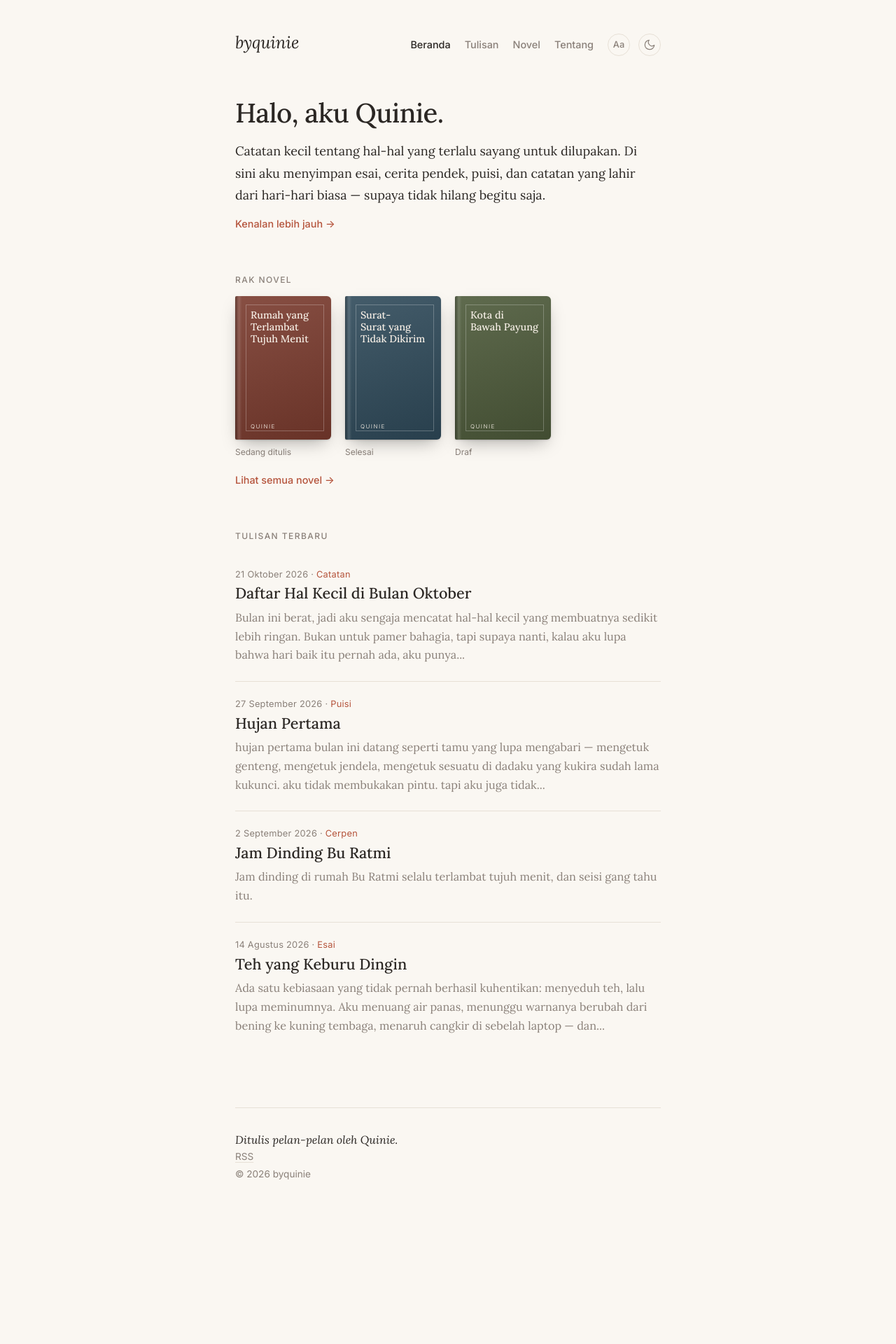
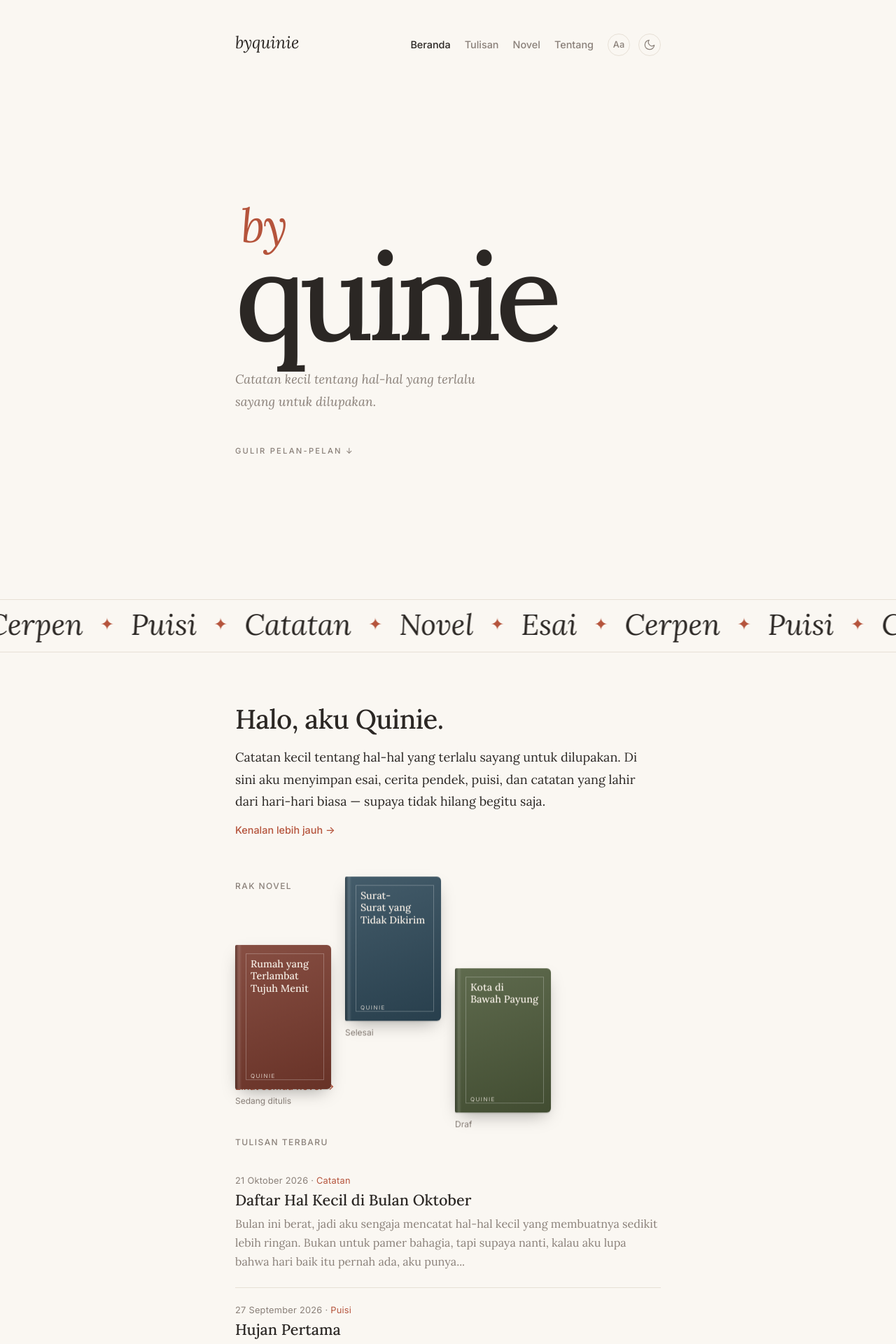
Before and after one commit to quintamauna-design/byquinie, a Jekyll site: the page built from index.html, in a window 1280 px wide. Shown: the top 1920 px of the page at 70% size. Built offline with Jekyll 4.4.1, drawn with Linux system fonts in a browser that asks for light colours; before the commit the page ends 1740 px from its top, so only the background shows below that.

Commit message:
Tambah kursor planet hati pink dan efek gulir halus di beranda
Judul besar yang mengecil saat digulir, pita kategori yang mengikuti arah
gulir, munculan bertahap, parallax rak novel, dan scroll halus untuk roda
mouse. Semua gerak mati otomatis kalau pembaca memilih kurangi gerakan.

Co-Authored-By: Claude Opus 5.5 <noreply@anthropic.com>
Claude-Session: https://claude.ai/code/session_01MKT3ppki7aJBQg2AK52wbt

```diff
--- a/_layouts/default.html
+++ b/_layouts/default.html
@@ -37,6 +38,25 @@
     </main>
     {% include footer.html %}
   </div>
+  <div class="cursor" aria-hidden="true">
+    <svg viewBox="0 0 64 64" width="44" height="44">
+      <defs>
+        <radialGradient id="planet-pink" cx="35%" cy="30%" r="75%">
+          <stop offset="0" stop-color="#ffe3ef"/>
+          <stop offset=".45" stop-color="#ff8fc0"/>
+          <stop offset="1" stop-color="#e2428a"/>
+        </radialGradient>
+      </defs>
+      <!-- cincin bagian belakang -->
+      <path class="ring" d="M6 38 C6 30 58 22 58 28" fill="none" stroke="#f06aa8" stroke-width="3.2" stroke-linecap="round" opacity=".7"/>
+      <!-- planetnya berbentuk hati -->
+      <path d="M32 52 C14 40 10 30 14 22 C18 14 28 14 32 22 C36 14 46 14 50 22 C54 30 50 40 32 52 Z" fill="url(#planet-pink)"/>
+      <ellipse cx="24" cy="24" rx="4" ry="2.4" fill="#fff" opacity=".7" transform="rotate(-30 24 24)"/>
+      <!-- cincin bagian depan -->
+      <path class="ring" d="M58 28 C58 36 6 44 6 38" fill="none" stroke="#ff8cc0" stroke-width="3.2" stroke-linecap="round"/>
+      <circle class="moon" cx="56" cy="12" r="2.6" fill="#ff5fa2"/>
+    </svg>
+  </div>
   <script src="{{ '/assets/js/main.js' | relative_url }}" defer></script>
 </body>
 </html>
--- a/assets/css/style.css
+++ b/assets/css/style.css
@@ -287,3 +287,79 @@ main { flex: 1; }
   .reader { position: static; }
   .reader-panel { left: 0; right: 0; top: calc(100% - 1.75rem); width: auto; }
 }
+
+/* ── Beranda: judul besar & pita berjalan ─────────────── */
+.hero {
+  --p: 0;
+  min-height: 78vh;
+  display: flex; flex-direction: column; justify-content: center;
+  margin: -1rem 0 2rem;
+}
+.hero-mark {
+  margin: 0;
+  font: 500 clamp(4.5rem, 22vw, 11rem)/.82 "Lora", Georgia, serif;
+  letter-spacing: -.055em;
+  transform: translateY(calc(var(--p) * -18vh)) scale(calc(1 - var(--p) * .35));
+  transform-origin: left top;
+  opacity: calc(1 - var(--p) * .8);
+  will-change: transform;
+}
+.hero-by { display: block; font-style: italic; font-size: .38em; letter-spacing: -.02em; color: var(--accent); margin-left: .12em; }
+.hero-name { display: block; }
+.hero-tag {
+  max-width: 24rem; margin: 2rem 0 0;
+  font-style: italic; color: var(--muted);
+  transform: translateY(calc(var(--p) * -6vh));
+  opacity: calc(1 - var(--p) * 1.6);
+}
+.hero-hint { margin: 3rem 0 0; font: 500 .7rem var(--sans); letter-spacing: .2em; text-transform: uppercase; color: var(--muted); opacity: calc(1 - var(--p) * 3); }
+
+.marquee {
+  width: 100vw; margin: 0 calc(50% - 50vw) 4.5rem;
+  overflow: hidden; white-space: nowrap;
+  border-block: 1px solid var(--line);
+  padding: .9rem 0;
+}
+.marquee-track { display: inline-flex; gap: 1.5rem; will-change: transform; }
+.marquee-track span { font: italic 500 clamp(1.6rem, 5vw, 2.6rem)/1 "Lora", Georgia, serif; }
+.marquee-track .star { color: var(--accent); font-style: normal; font-size: clamp(1rem, 3vw, 1.5rem); align-self: center; }
+
+/* ── Gerak saat digulir ───────────────────────────────── */
+.motion .reveal { opacity: 0; transform: translateY(2.5rem); filter: blur(6px); }
+.motion .reveal.is-in {
+  opacity: 1; transform: none; filter: none;
+  transition: opacity .9s cubic-bezier(.2,.7,.2,1), transform 1.1s cubic-bezier(.2,.7,.2,1), filter .9s;
+  transition-delay: var(--delay, 0s);
+}
+.split .w { display: inline-block; overflow: hidden; vertical-align: top; padding-bottom: .08em; margin-bottom: -.08em; }
+.split .w > span { display: inline-block; }
+.motion .split .w > span { transform: translateY(110%) rotate(4deg); }
+.motion .split.is-in .w > span {
+  transform: none;
+  transition: transform 1s cubic-bezier(.2,.8,.2,1);
+  transition-delay: calc(var(--i) * 45ms);
+}
+.motion [data-speed] { will-change: transform; }
+
+/* ── Kursor planet ────────────────────────────────────── */
+.cursor { display: none; }
+.has-cursor, .has-cursor a, .has-cursor button { cursor: none; }
+.has-cursor .cursor {
+  display: block;
+  position: fixed; left: 0; top: 0; z-index: 100;
+  width: 44px; height: 44px; margin: -22px 0 0 -22px;
+  pointer-events: none;
+  filter: drop-shadow(0 4px 10px rgba(226, 66, 138, .35));
+}
+.cursor svg { display: block; transition: transform .35s cubic-bezier(.2,.8,.2,1); }
+.cursor .moon { transform-origin: 32px 34px; animation: orbit 3.2s linear infinite; }
+.cursor.is-hover svg { transform: scale(1.6) rotate(-12deg); }
+.cursor.is-down svg { transform: scale(.8); }
+.cursor.is-hidden { opacity: 0; }
+@keyframes orbit { to { transform: rotate(360deg); } }
+@media (prefers-reduced-motion: reduce) { .cursor .moon { animation: none; } }
+
+@media (max-width: 480px) {
+  .hero { min-height: 62vh; }
+  .marquee { margin-bottom: 3rem; }
+}
--- a/assets/js/main.js
+++ b/assets/js/main.js
@@ -95,4 +95,111 @@
     var hash = location.hash.slice(1);
     if (hash && document.querySelector('.chip[data-filter="' + hash + '"]')) apply(hash);
   }
+  // ── Gerak: scroll halus, munculan, judul besar, pita berjalan ──
+  var motion = root.classList.contains('motion');
+  var fine = window.matchMedia('(pointer: fine)').matches;
+  var lerp = function (a, b, t) { return a + (b - a) * t; };
+  var maxScroll = function () { return document.documentElement.scrollHeight - window.innerHeight; };
+
+  // Scroll halus untuk roda mouse/trackpad (layar sentuh tetap bawaan)
+  var smooth = { on: motion && fine, target: window.scrollY, current: window.scrollY, moving: false };
+  if (smooth.on) {
+    window.addEventListener('wheel', function (e) {
+      if (e.ctrlKey || Math.abs(e.deltaX) > Math.abs(e.deltaY)) return;
+      if (e.target.closest && e.target.closest('pre, .reader-panel')) return;
+      e.preventDefault();
+      var d = e.deltaY * (e.deltaMode === 1 ? 16 : e.deltaMode === 2 ? window.innerHeight : 1);
+      if (!smooth.moving) smooth.target = smooth.current = window.scrollY;
+      smooth.target = Math.max(0, Math.min(maxScroll(), smooth.target + d));
+      smooth.moving = true;
+    }, { passive: false });
+    // Keyboard, scrollbar, atau tautan jangkar: ikut posisi aslinya
+    ['keydown', 'mousedown', 'touchstart'].forEach(function (ev) {
+      window.addEventListener(ev, function () { smooth.moving = false; }, { passive: true });
+    });
+  }
+
+  // Munculan saat masuk layar
+  var split = function (el) {
+    var words = el.textContent.trim().split(/\s+/);
+    el.setAttribute('aria-label', el.textContent.trim());
+    el.innerHTML = words.map(function (w, i) {
+      return '<span class="w" aria-hidden="true"><span style="--i:' + i + '">' + w.replace(/&/g, '&amp;').replace(/</g, '&lt;') + '</span></span>';
+    }).join(' ');
+    el.classList.add('split');
+  };
+  if (motion && 'IntersectionObserver' in window) {
+    document.querySelectorAll('.post-title-big, .page-title, .intro-hello').forEach(split);
+    var targets = document.querySelectorAll('.section-label, .post-item, .mini-shelf li, .book, .intro-text, .intro-more, .see-all, .post-subtitle, .post-header .post-meta, .prose > *, .post-end, .post-nav, .page-lead, .filters, .year-group');
+    targets.forEach(function (el) { el.classList.add('reveal'); });
+    // Elemen yang bersebelahan muncul bergantian
+    document.querySelectorAll('.mini-shelf li').forEach(function (el, i) { el.style.setProperty('--delay', (i * 0.08) + 's'); });
+    var io = new IntersectionObserver(function (entries) {
+      entries.forEach(function (en) {
+        if (en.isIntersecting) { en.target.classList.add('is-in'); io.unobserve(en.target); }
+      });
+    }, { rootMargin: '0px 0px -8% 0px' });
+    document.querySelectorAll('.reveal, .split').forEach(function (el) { io.observe(el); });
+    document.querySelectorAll('.mini-shelf a').forEach(function (el, i) { el.dataset.speed = [0.06, -0.04, 0.09, -0.02][i % 4]; });
+  }
+
+  var hero = document.querySelector('.hero');
+  var track = document.querySelector('.marquee-track');
+  var parallax = document.querySelectorAll('[data-speed]');
+  var marquee = { x: 0, dir: 1 };
+
+  // Kursor planet
+  var cursor = document.querySelector('.cursor');
+  var mouse = { x: -100, y: -100 }, pos = { x: -100, y: -100 };
+  if (cursor && fine) {
+    root.classList.add('has-cursor');
+    window.addEventListener('mousemove', function (e) {
+      mouse.x = e.clientX; mouse.y = e.clientY;
+      cursor.classList.remove('is-hidden');
+      cursor.classList.toggle('is-hover', !!(e.target.closest && e.target.closest('a, button, .chip, label')));
+    }, { passive: true });
+    document.addEventListener('mouseleave', function () { cursor.classList.add('is-hidden'); });
+    window.addEventListener('mousedown', function () { cursor.classList.add('is-down'); });
+    window.addEventListener('mouseup', function () { cursor.classList.remove('is-down'); });
+  }
+
+  var lastY = window.scrollY;
+  var tick = function () {
+    if (smooth.on && smooth.moving) {
+      smooth.current = lerp(smooth.current, smooth.target, 0.09);
+      if (Math.abs(smooth.target - smooth.current) < 0.5) { smooth.current = smooth.target; smooth.moving = false; }
+      window.scrollTo(0, smooth.current);
+    }
+    var y = window.scrollY, v = y - lastY;
+    lastY = y;
+
+    if (hero) {
+      var p = Math.max(0, Math.min(1, y / hero.offsetHeight));
+      hero.style.setProperty('--p', p.toFixed(4));
+    }
+    if (track) {
+      if (Math.abs(v) > 0.5) marquee.dir = v > 0 ? 1 : -1;
+      var speed = motion ? 0.6 + Math.min(Math.abs(v), 60) * 0.25 : 0;
+      marquee.x -= speed * marquee.dir;
+      var half = track.scrollWidth / 2;
+      if (half) marquee.x = ((marquee.x % half) - half) % half;
+      track.style.transform = 'translate3d(' + marquee.x + 'px,0,0)';
+    }
+    if (motion) {
+      parallax.forEach(function (el) {
+        var r = el.getBoundingClientRect();
+        var off = (r.top + r.height / 2 - window.innerHeight / 2) * Number(el.dataset.speed);
+        el.style.transform = 'translate3d(0,' + off.toFixed(1) + 'px,0)';
+      });
+    }
+    if (cursor && fine) {
+      var t = motion ? 0.22 : 1;
+      var dx = mouse.x - pos.x;
+      pos.x = lerp(pos.x, mouse.x, t); pos.y = lerp(pos.y, mouse.y, t);
+      var tilt = Math.max(-25, Math.min(25, dx * 0.6));
+      cursor.style.transform = 'translate3d(' + pos.x + 'px,' + pos.y + 'px,0) rotate(' + tilt.toFixed(1) + 'deg)';
+    }
+    requestAnimationFrame(tick);
+  };
+  requestAnimationFrame(tick);
 })();
--- a/index.html
+++ b/index.html
@@ -1,6 +1,20 @@
 ---
 layout: default
 ---
+<section class="hero" aria-label="{{ site.title }}">
+  <p class="hero-mark" aria-hidden="true"><span class="hero-by">by</span><span class="hero-name">quinie</span></p>
+  <p class="hero-tag">{{ site.tagline }}</p>
+  <p class="hero-hint" aria-hidden="true">gulir pelan-pelan ↓</p>
+</section>
+
+<div class="marquee" aria-hidden="true">
+  <div class="marquee-track">
+    {%- for i in (1..4) %}
+    <span>Esai</span><span class="star">✦</span><span>Cerpen</span><span class="star">✦</span><span>Puisi</span><span class="star">✦</span><span>Catatan</span><span class="star">✦</span><span>Novel</span><span class="star">✦</span>
+    {%- endfor %}
+  </div>
+</div>
+
 <section class="intro">
   <p class="intro-hello">Halo, aku {{ site.author }}.</p>
   <p class="intro-text">{{ site.tagline }} Di sini aku menyimpan esai, cerita pendek, puisi, dan catatan yang lahir dari hari-hari biasa — supaya tidak hilang begitu saja.</p>
```
Also changed, not shown: other parts of _layouts/default.html (+1 -0 lines).
